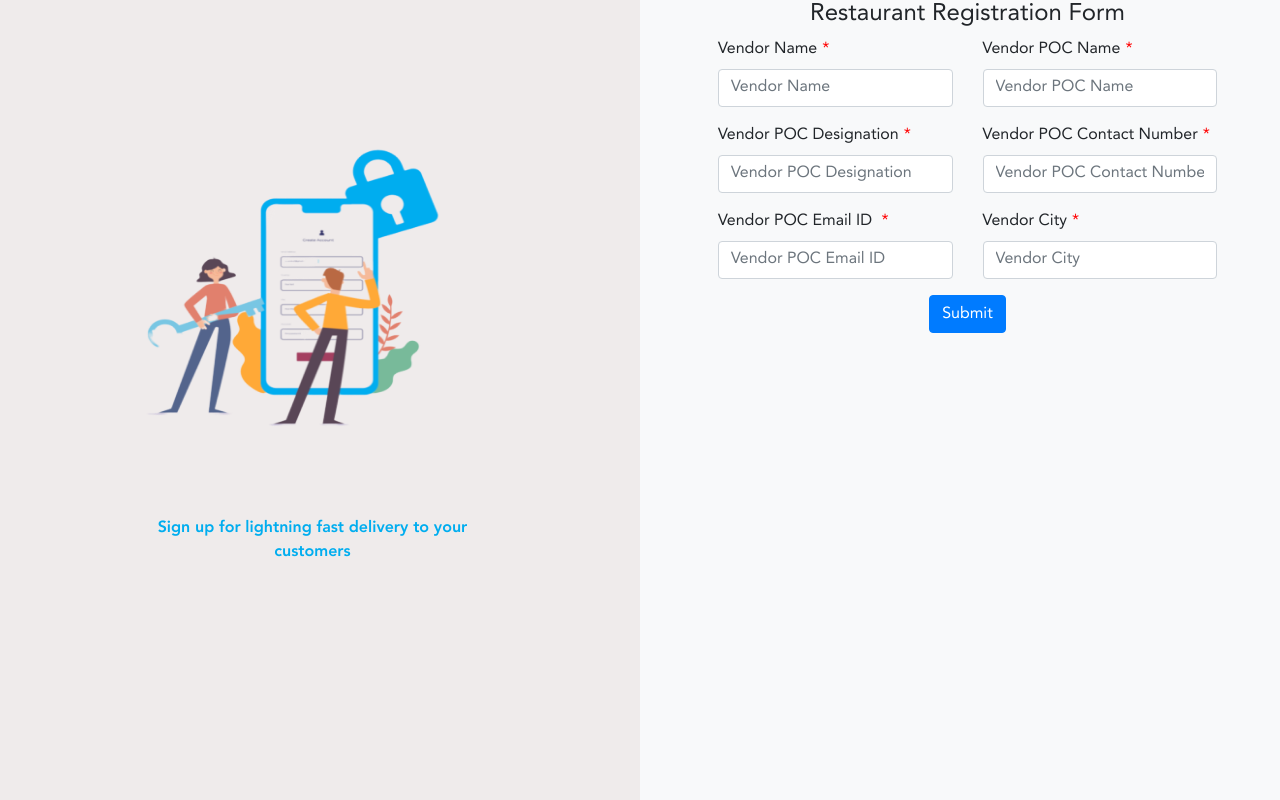
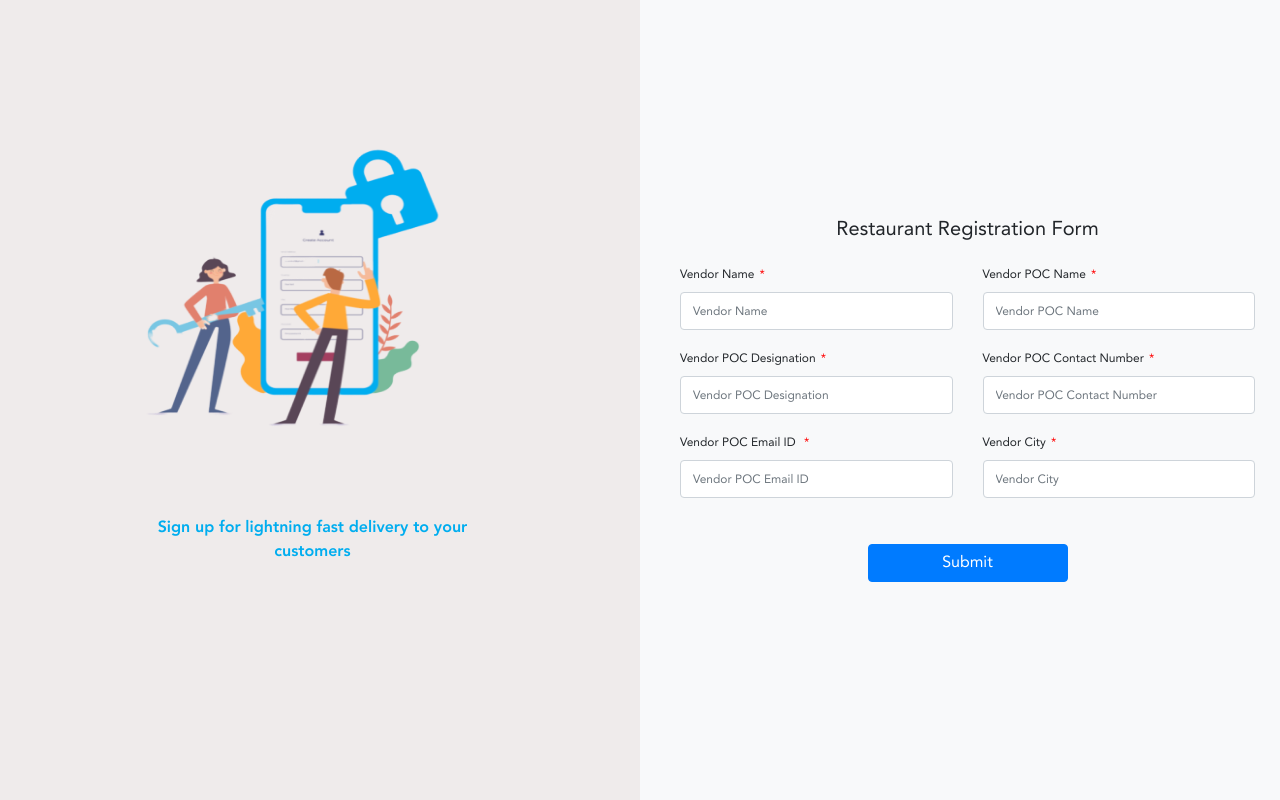
Before and after one commit to adithyaadii/geniee-app, an Angular app: page /restaurant in a window 1280 px wide. Built offline with nearby package versions, Linux system fonts and the light colour scheme.

Commit message:
vendor screen based on condition change done

```diff
--- a/src/app/app-routing.module.ts
+++ b/src/app/app-routing.module.ts
@@ -3,6 +3,7 @@ import { Routes, RouterModule } from '@angular/router';
 import { LoginComponent } from './login/login.component';
 import { RegistrationComponent } from './registration/registration.component';
 import { RestuarantComponent } from './vendor-registration-inner-page/restuarant/restuarant.component'
+import { VendorRegistrationInnerPageComponent } from './vendor-registration-inner-page/vendor-registration-inner-page.component';
 
 
 const routes: Routes = [
@@ -20,6 +21,10 @@ const routes: Routes = [
     component: RegistrationComponent
   },
   {
+    path: 'vendor-registration',
+    component: VendorRegistrationInnerPageComponent
+  },
+  {
     path: 'restaurant',
     component: RestuarantComponent
   },
--- a/src/app/app.module.ts
+++ b/src/app/app.module.ts
@@ -7,6 +7,7 @@ import { LoginComponent } from './login/login.component';
 import { RegistrationComponent } from './registration/registration.component';
 import { RestuarantComponent } from './vendor-registration-inner-page/restuarant/restuarant.component';
 import { VendorRegistrationInnerPageComponent } from './vendor-registration-inner-page/vendor-registration-inner-page.component';
+import { RegistrationService } from './registration/registration.service';
 
 @NgModule({
   declarations: [
@@ -21,7 +22,7 @@ import { VendorRegistrationInnerPageComponent } from './vendor-registration-inne
     AppRoutingModule,
     ReactiveFormsModule
   ],
-  providers: [],
+  providers: [RegistrationService],
   bootstrap: [AppComponent]
 })
 export class AppModule { }
--- a/src/app/registration/registration.module.ts
+++ b/src/app/registration/registration.module.ts
@@ -1,7 +1,7 @@
 import { NgModule } from '@angular/core';
 import { CommonModule } from '@angular/common';
 import { VendorRegistrationInnerPageModule } from '../vendor-registration-inner-page/vendor-registration-inner-page.module';
-import { RegistrationService } from './registration.service';
+
 
 
 
@@ -11,6 +11,6 @@ import { RegistrationService } from './registration.service';
     CommonModule,
     VendorRegistrationInnerPageModule
   ],
-  providers: [RegistrationService]
+  providers: []
 })
 export class RegistrationModule { }
--- a/src/app/vendor-registration-inner-page/restuarant/restuarant.component.html
+++ b/src/app/vendor-registration-inner-page/restuarant/restuarant.component.html
@@ -6,8 +6,8 @@
             </div>
         </div>
         <div class="col-6 no-gutters">
-                              <div class="registration-dropdown h-100">
-                                        <div class="container text-center my-auto">
+            <div class="registration-dropdown h-100 d-flex flex-column justify-content-center">
+                <div class="container text-center">
 
                     <div id="col" class="row no-gutters justify-content-center">
                         <h4>Restaurant Registration Form</h4>
@@ -15,51 +15,44 @@
 
 
                 </div>
+                <form [formGroup]="restuarantForm" (ngSubmit)="restuarantFormSubmit()">
                     <div class="container-fluid justify-content-center">
 
                         <div class="form-row justify-content-center">
-                                                            <div class="form-group col-md-5 required">
+                            <div class="form-group col-md-6 required">
                                 <label class="control-label" for="input">Vendor Name</label>
-                                                                      <input type="text"
-                                                                                class="form-control custom-input"
-                                                                                id="input" placeholder="Vendor Name" required="required" >
+                                <input formControlname="vendorName" type="text" class="form-control custom-input" id="input" placeholder="Vendor Name">
                             </div>
-                                                            <div class="form-group col-md-5 required">
-                                                                      <label  class="control-label" for="input">Vendor POC
+                            <div class="form-group col-md-6 required">
+                                <label class="control-label" for="input">Vendor POC
                                     Name</label>
-                                                                      <input type="text" class="form-control" id="input"
-                                                                                placeholder="Vendor POC Name">
+                                <input formControlname="vendorPocName" type="text" class="form-control custom-input" id="input" placeholder="Vendor POC Name">
                             </div>
-                                                            <div class="form-group col-md-5 required">
+                            <div class="form-group col-md-6 required">
                                 <label class="control-label" for="inputEmail4">Vendor POC
                                     Designation</label>
-                                                                      <input type="input"
-                                                                                class="form-control custom-input"
-                                                                                id="input"
+                                <input formControlname="vendorPocDesignation" type="input" class="form-control custom-input" id="input"
                                     placeholder="Vendor POC Designation">
                             </div>
-                                                            <div class="form-group col-md-5 required">
-                                                                      <label  class="control-label" for="input">Vendor POC Contact
+                            <div class="form-group col-md-6 required">
+                                <label class="control-label" for="input">Vendor POC Contact
                                     Number</label>
-                                                                      <input type="text" class="form-control" id="input"
-                                                                                placeholder="Vendor POC Contact Number">
+                                <input formControlname="vendorPocContactNumber" type="text" class="form-control custom-input" id="input" placeholder="Vendor POC Contact Number">
                             </div>
-                                                            <div class="form-group col-md-5 required">
-                                                                      <label  class="control-label" for="input">Vendor POC Email ID
+                            <div class="form-group col-md-6 required">
+                                <label class="control-label" for="input">Vendor POC Email ID
                                 </label>
-                                                                      <input type="text" class="form-control" id="input"
-                                                                                placeholder="Vendor POC Email ID ">
+                                <input formControlname="vendorPocEmail" type="text" class="form-control custom-input" id="input" placeholder="Vendor POC Email ID ">
                             </div>
-                                                            <div class="form-group col-md-5 required">
-                                                                      <label   class="control-label" for="input">Vendor City</label>
-                                                                      <input type="text" class="form-control" id="input"
-                                                                                placeholder="Vendor City">
+                            <div class="form-group col-md-6 required">
+                                <label class="control-label" for="input">Vendor City</label>
+                                <input formControlname="vendorCity" type="text" class="form-control custom-input" id="input" placeholder="Vendor City">
                             </div>
                         </div>
-                                        <div class=" text-center"><button type="submit"
-                                                            class="btn btn-primary">Submit</button></div>
+                        <div class="text-center submitBtn"><button type="submit" class="btn btn-primary">Submit</button></div>
+                    </div>
+                </form>
             </div>
         </div>
     </div>
 </div>
-</div>
--- a/src/app/vendor-registration-inner-page/restuarant/restuarant.component.scss
+++ b/src/app/vendor-registration-inner-page/restuarant/restuarant.component.scss
@@ -22,6 +22,23 @@
       }
       .registration-dropdown{
           background: #F8F9FA;
+          padding: 0 15px;
+          .control-label{
+              font-size: 12px;
+          }
+          .custom-input::placeholder{
+              font-size: 12px;
+          }
+          .submitBtn{
+              margin-top: 30px;
+              button{
+                  width: 200px;
+              }
+          }
+          h4{
+              font-size: 20px;
+              margin-bottom: 20px;
+          }
       }.form-group.required .control-label:after {
         content:"*";
         color:red;
--- a/src/app/vendor-registration-inner-page/restuarant/restuarant.component.ts
+++ b/src/app/vendor-registration-inner-page/restuarant/restuarant.component.ts
@@ -1,4 +1,5 @@
 import { Component, OnInit } from '@angular/core';
+import { FormGroup, FormControl, Validators } from '@angular/forms';
 
 @Component({
   selector: 'app-restuarant',
@@ -9,7 +10,20 @@ export class RestuarantComponent implements OnInit {
 
   constructor() { }
 
+  restuarantForm: FormGroup;
+
   ngOnInit() {
+    this.restuarantForm = new FormGroup({
+      vendorName: new FormControl('', [Validators.required]),
+      vendorPocName: new FormControl('', [Validators.required]),
+      vendorPocDesignation: new FormControl('', [Validators.required]),
+      VendorPocContactNumber: new FormControl('', [Validators.required]),
+      VendorPocEmail: new FormControl('', [Validators.required]),
+      vendorCity: new FormControl('', [Validators.required]),
+    });
+  }
+
+  restuarantFormSubmit(){
   }
 
 }
--- a/src/app/vendor-registration-inner-page/vendor-registration-inner-page.component.html
+++ b/src/app/vendor-registration-inner-page/vendor-registration-inner-page.component.html
@@ -1 +1,3 @@
-<app-restuarant></app-restuarant>
+<app-restuarant *ngIf="selectedVendorValues === '1'"></app-restuarant>
+
+<p *ngIf="selectedVendorValues === '2'">dajadgiag</p>
--- a/src/app/vendor-registration-inner-page/vendor-registration-inner-page.component.ts
+++ b/src/app/vendor-registration-inner-page/vendor-registration-inner-page.component.ts
@@ -1,4 +1,5 @@
 import { Component, OnInit } from '@angular/core';
+import { ActivatedRoute, Router } from '@angular/router';
 
 @Component({
   selector: 'app-vendor-registration-inner-page',
@@ -7,9 +8,19 @@ import { Component, OnInit } from '@angular/core';
 })
 export class VendorRegistrationInnerPageComponent implements OnInit {
 
-  constructor() { }
+  constructor(private router: Router, private route: ActivatedRoute) {
+    this.route.queryParams.subscribe(() => {
+      if (this.router.getCurrentNavigation().extras.state) {
+        this.selectedVendorValues = this.router.getCurrentNavigation().extras.state.vendorOptions;
+      }
+    })
+   }
+
+  selectedVendorValues: any;
+  isLoading = false;
 
   ngOnInit() {
+    this.isLoading = true;
   }
 
 }
```
Also changed, not shown: src/app/registration/registration.component.html (+5 -5 lines), src/app/registration/registration.component.ts (+15 -5 lines). Lines whose indentation alone changed are shown as unchanged.
